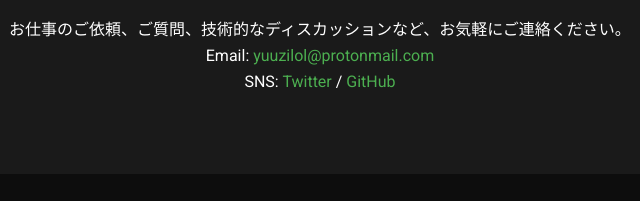
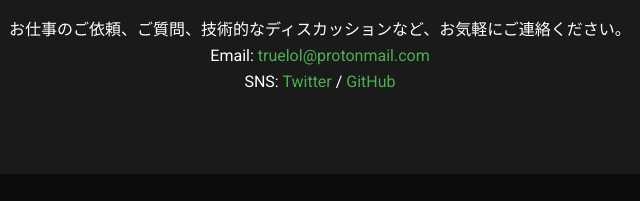
Before and after one commit to yuuzi888/sana, a plain HTML site: page index.html in a window 1280 px wide. Shown: the part 2033-2234 px from the top of the page, 320-960 px from the left. Drawn offline with Linux system fonts and the light colour scheme.

Commit message:
index.html

```diff
--- a/index.html
+++ b/index.html
@@ -247,7 +247,7 @@
         <div class="container">
             <h2>💌 コンタクト</h2>
             <p>お仕事のご依頼、ご質問、技術的なディスカッションなど、お気軽にご連絡ください。</p>
-            <p>Email: <a href="mailto:white.canada.com@gmail.com">yuuzilol@protonmail.com</a></p>
+            <p>Email: <a href="mailto:white.canada.com@gmail.com">truelol@protonmail.com</a></p>
             <p>SNS: <a href="https://twitter.com/yourhandle" target="_blank">Twitter</a> / <a href="https://github.com/yourprofile" target="_blank">GitHub</a></p>
         </div>
     </section>
```
